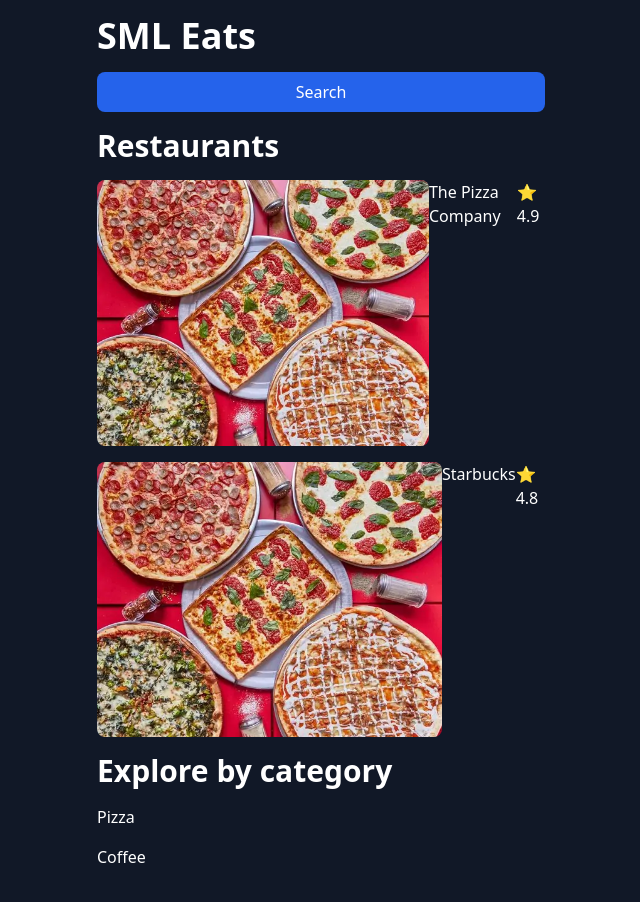
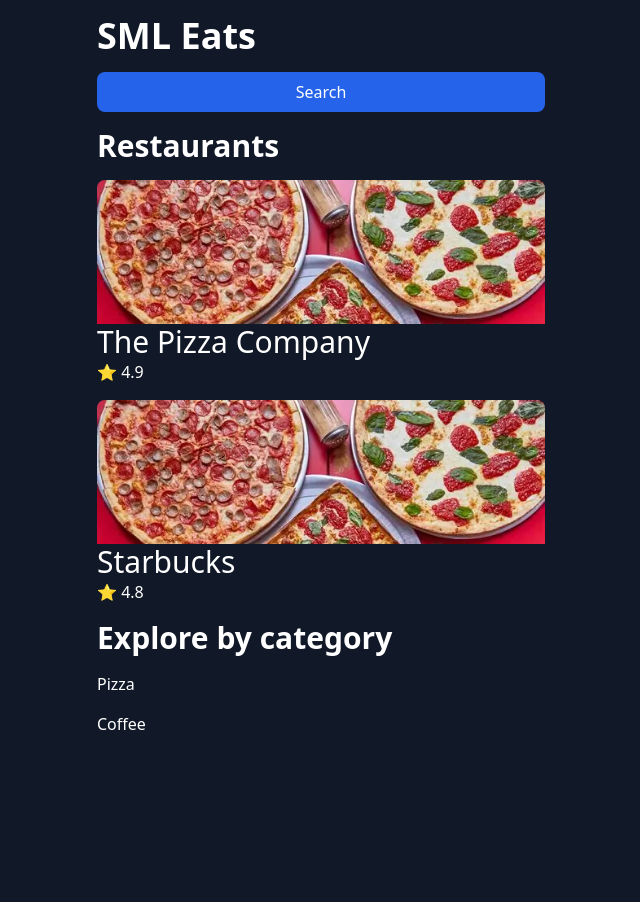
Before and after one commit to shamwela/sml-eats, a Next.js app: page / in a window 1280 px wide. Shown: the top 902 px of the page, without its empty margins (319-959 px from the left). After the commit the page ends 848 px from the top, so only its background shows below. Built offline with nearby package versions, Linux system fonts and the light colour scheme.

Commit message:
Improve some styles

```diff
--- a/pages/index.tsx
+++ b/pages/index.tsx
@@ -19,14 +19,24 @@ const Home = ({ restaurants }: { restaurants: Restaurant[] }) => {
       <h2>Restaurants</h2>
       {restaurants?.map(({ name, slug, rating, imageProperties }) => {
         return (
-          <section key={slug} className='flex justify-between'>
-            <Image src={imageProperties.src} alt={name} />
-            <Link href={`/restaurants/${slug}`}>
-              <a>{name}</a>
-            </Link>
+          <Link key={slug} href={`/restaurants/${slug}`}>
+            <a>
+              <section className='flex flex-col'>
+                <div className='h-36 overflow-hidden'>
+                  <Image
+                    src={imageProperties.src}
+                    alt={name}
+                    placeholder='blur'
+                    className='object-cover'
+                  />
+                </div>
 
-            <span>⭐ {rating}</span>
-          </section>
+                <span className='text-3xl'>{name}</span>
+
+                <span>⭐ {rating}</span>
+              </section>
+            </a>
+          </Link>
         )
       })}
 
```
